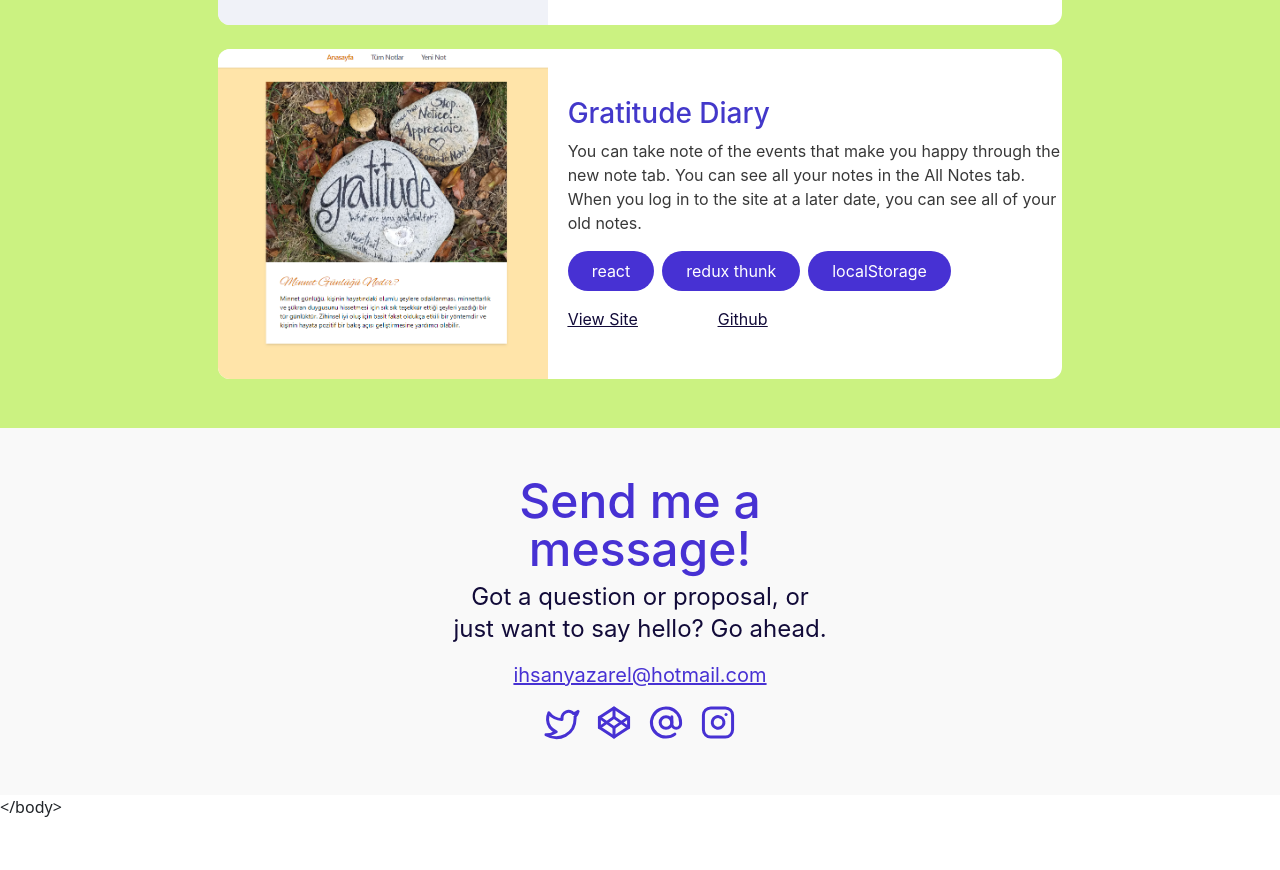
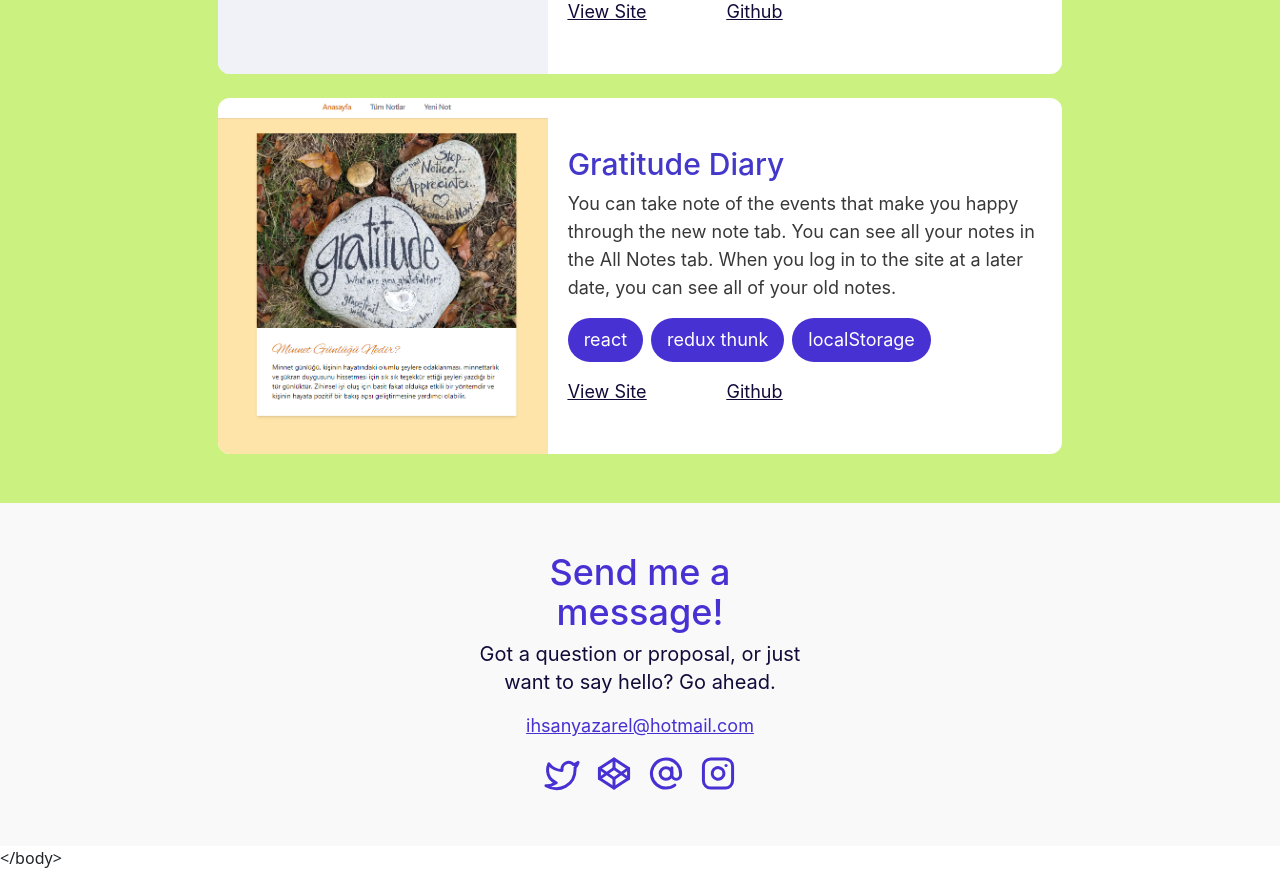
Before and after one commit to ihsanyazarel/my-portfolio, a React (Create React App) app: page / in a window 1280 px wide. Shown: the part 2475-3345 px from the top of the page. Before the commit the page ends 3294 px from the top, so only its background shows below. Built offline with nearby package versions, Linux system fonts and the light colour scheme.

Commit message:
responsive styling added

```diff
--- a/src/components/Footer.js
+++ b/src/components/Footer.js
@@ -5,16 +5,20 @@ function Footer() {
   const { lightMode, footerSvg, textData } = useContext(Contexts);
   return (
     <div className={`${lightMode ? "bg-[#F9F9F9]" : "bg-[#252128]"} p-px`}>
-      <div className="w-[30%] my-5 mx-auto text-center">
-        <h2 className={`text-5xl ${lightMode ? "text-[#4731D3]" : "text-[#8F88FF]"}`}>
+      <div className="2xl:w-[30%] xl:w-[27%] lg:w-[28%] md:w-[30%] sm:w-[30%] max-[640px]:w-[60%]
+       my-5 mx-auto text-center">
+        <h2 className={`2xl:text-5xl xl:text-4xl lg:text-3xl md:text-2xl sm:text-xl max-[640px]:text-lg
+        ${lightMode ? "text-[#4731D3]" : "text-[#8F88FF]"}`}>
           {textData.sendMessage}
         </h2>
-        <p className={`text-2xl ${lightMode ? "text-[#120B39]" : "text-[#FFFFFF]"}`}>
+        <p className={`2xl:text-2xl xl:text-xl lg:text-lg md:text-base sm:text-sm max-[640px]:text-xs
+         ${lightMode ? "text-[#120B39]" : "text-[#FFFFFF]"}`}>
           {textData.sendMessageText}
         </p>
         <a
           href="mailto:ihsanyazarel@hotmail.com"
-          className={`text-xl mb-3 block ${
+          className={`2xl:text-xl xl:text-lg lg:text-base md:text-sm max-[640px]:text-xs
+          mb-3 block ${
             lightMode ? "text-[#4731D3]" : "text-[#8F88FF]"
           }`}
         >
--- a/src/components/Profile.js
+++ b/src/components/Profile.js
@@ -19,7 +19,7 @@ function Profile() {
 
   return (
     <div className={`${lightMode ? "bg-[#4731D3]" : "bg-[#171043]"} p-px`}>
-      <div className="flex flex-col items-center mt-5  2xl:bg-blue-500 xl:bg-green-600 lg:bg-orange-600 md:bg-yellow-500 sm:bg-fuchsia-500 max-[640px]:bg-red-600">
+      <div className="flex flex-col items-center mt-5 ">
         <div className="w-[66%] pb-5">
           <h2 className="text-left text-[#CBF281]">
             {textData.profilesHeader}
--- a/src/components/Project.js
+++ b/src/components/Project.js
@@ -5,31 +5,31 @@ function Project({ project }) {
     const { lightMode, textData } = useContext(Contexts);
   return (
     <div
-      className={`flex 2xl:flex-row max-[900px]:flex-col rounded-xl overflow-hidden mt-6 ${
+      className={`flex 2xl:flex-row max-lg:flex-col rounded-xl overflow-hidden mt-6 ${
         lightMode ? "bg-[#FFFFFF]" : "bg-[#2B2727]"
       }`}
     >
-      <div className="basis-2/5">
-        <img className="h-[100%] object-cover" src={project.img} />
+      <div className="2xl:basis-2/5 xl:basis-2/5 lg:basis-1/2 ">
+        <img className="2xl:h-[100%] xl:h-[100%] lg:h-[100%] md:h-96 sm:h-80 max-[640px]:h-72 w-[100%] object-cover" src={project.img} />
       </div>
-      <div className="ml-5 my-auto py-5 basis-3/5">
+      <div className="ml-5 my-auto py-5 2xl:basis-3/5 xl:basis-3/5 lg:basis-1/2 ">
         <h3
-          className={`text-left  ${
+          className={`text-left 2xl:text-4xl xl:text-3xl lg:text-2xl md:text-xl sm:text-lg max-[640px]:text-base ${
             lightMode ? "text-[#4338CA]" : "text-[#C1BAED]"
           }`}
         >
           {project.title}
         </h3>
         <p
-          className={`text-left  ${
+          className={`text-left 2xl:text-lg xl:text-lg lg:text-base md:text-base sm:text-sm max-[640px]:text-xs ${
             lightMode ? "text-[#383838]" : "text-[#FFFFFF]"
           }`}
         >
           {project.description}
         </p>
-        <div className="text-left">
+        <div className="text-left 2xl:text-lg xl:text-lg lg:text-base md:text-base sm:text-sm max-[640px]:text-xs">
           {project.methodsofproject.map((item, i) => <p key={i}
-            className={`inline-block  py-2 px-4 mr-2 rounded-3xl ${
+            className={`inline-block 2xl:py-2 2xl:px-4 xl:py-2 xl:px-4 lg:py-2 lg:px-4 md:py-1.5 md:px-3 max-md:py-1 max-md:px-2 mr-2 rounded-3xl ${
               lightMode
                 ? "bg-[#4731D3] text-[#FFFFFF]"
                 : "bg-[#8173DA] text-[#FFFFFF]"
@@ -38,16 +38,16 @@ function Project({ project }) {
             {item}
           </p>)}
         </div>
-        <div className="underline text-left">
+        <div className="underline text-left 2xl:text-lg xl:text-lg lg:text-base md:text-base sm:text-sm max-[640px]:text-sm">
           <a href={project.deployLink}
-            className={`mr-20 ${
+            className={`mr-20  ${
               lightMode ? "text-[#120B39]" : "text-[#CBF281]"
             }`}
           >
             {textData.viewSite}
           </a>
           <a href={project.githubLink}
-            className={`mr-20 ${
+            className={`${
               lightMode ? "text-[#120B39]" : "text-[#CBF281]"
             }`}
           >
```
